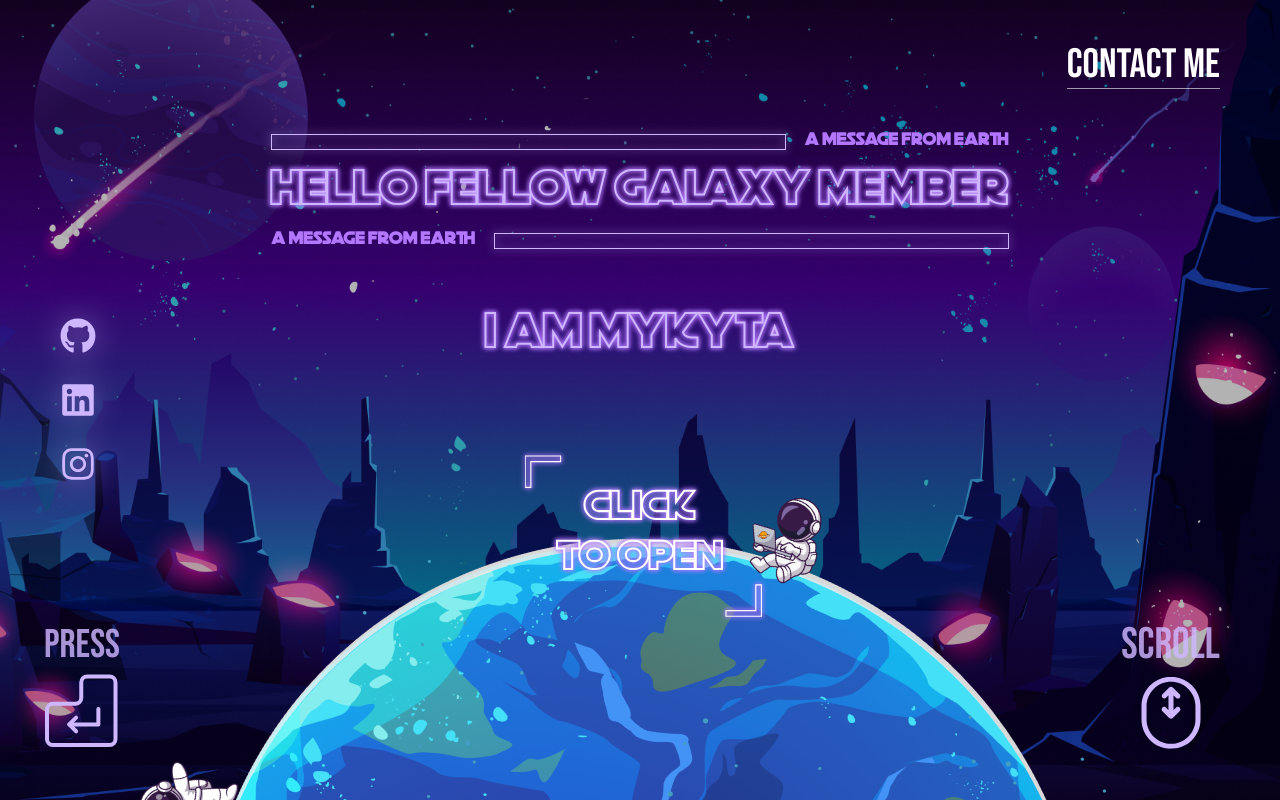
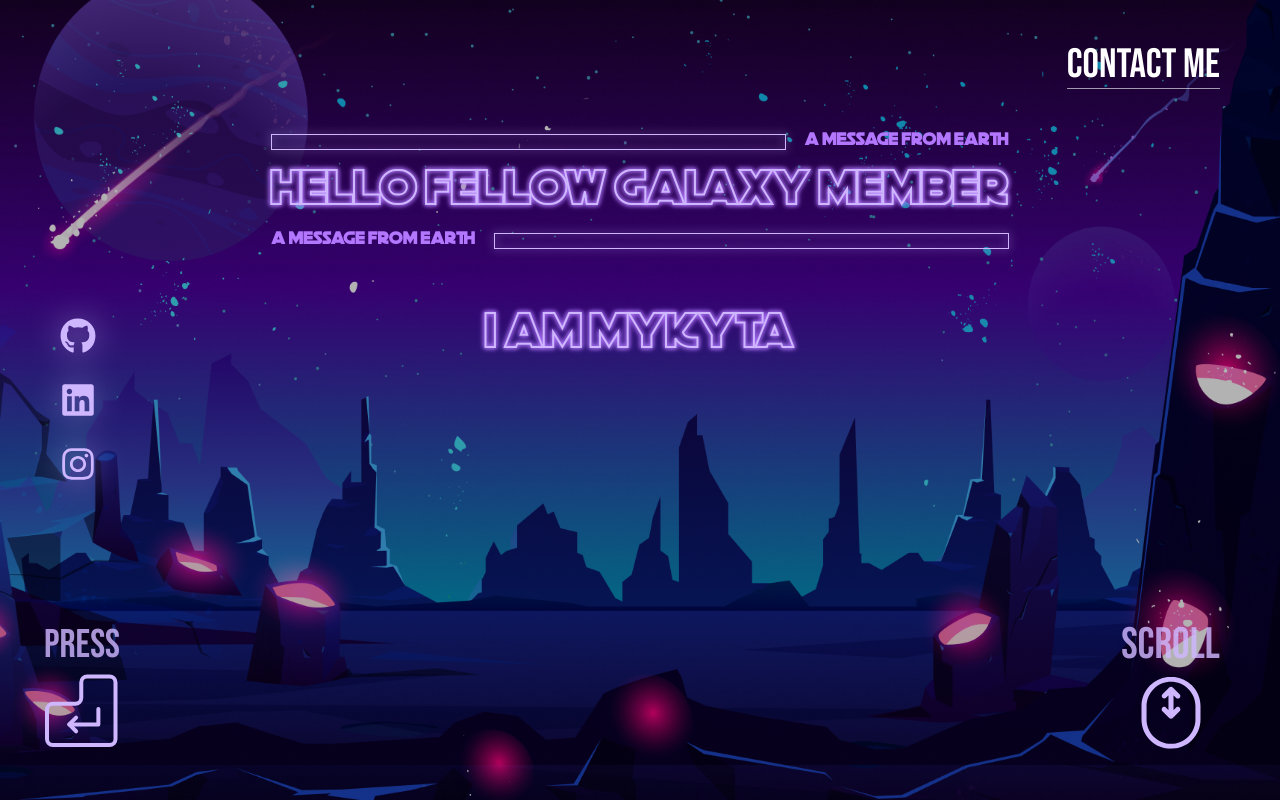
Before and after one commit to ZozuliaMykyta/portfolio, a React (Vite) app: page / in a window 1280 px wide. Built offline with nearby package versions, Linux system fonts and the light colour scheme.

Commit message:
refactor: remove unused imports and update SlideShow component to accept isWide prop

```diff
--- a/src/App.tsx
+++ b/src/App.tsx
@@ -3,9 +3,6 @@ import "./App.css";
 import EnterIndicator from "./components/EnterIndicator";
 import ScrollIndicator from "./components/ScrollIndicator";
 import ContactButton from "./components/contact/ContactButton";
-import ClickToOpenButton from "./components/info/Info";
-import earth from "./assets/img/earth.png";
-import { motion } from "motion/react";
 import { useEffect, useState } from "react";
 
 function App() {
@@ -26,24 +23,10 @@ function App() {
 
   return (
     <div className="relative overflow-hidden">
-      <SlideShow />
+      <SlideShow isWide={isWide} />
       {isWide && <EnterIndicator />}
       <ScrollIndicator />
       <ContactButton />
-      <ClickToOpenButton />
-      {isWide && (
-        <motion.img
-          className="absolute bottom-0 left-[50%] -translate-x-[50%] translate-y-[66%] z-30 pointer-events-none w-[1100px] h-[1100px]"
-          src={earth}
-          alt="Earth"
-          animate={{ rotate: 360 }}
-          transition={{
-            duration: 100,
-            repeat: Infinity,
-            ease: "linear",
-          }}
-        />
-      )}
     </div>
   );
 }
```
